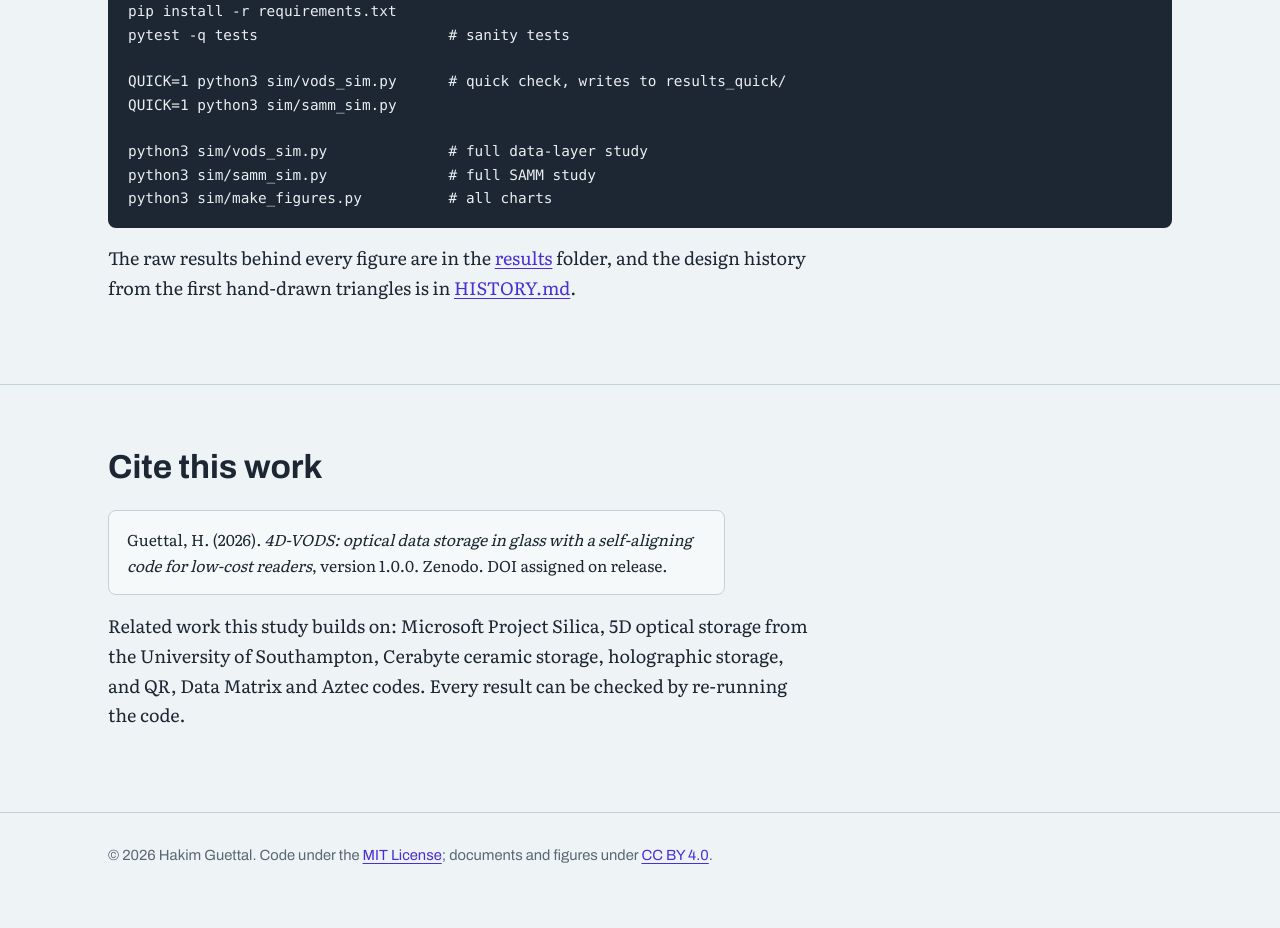
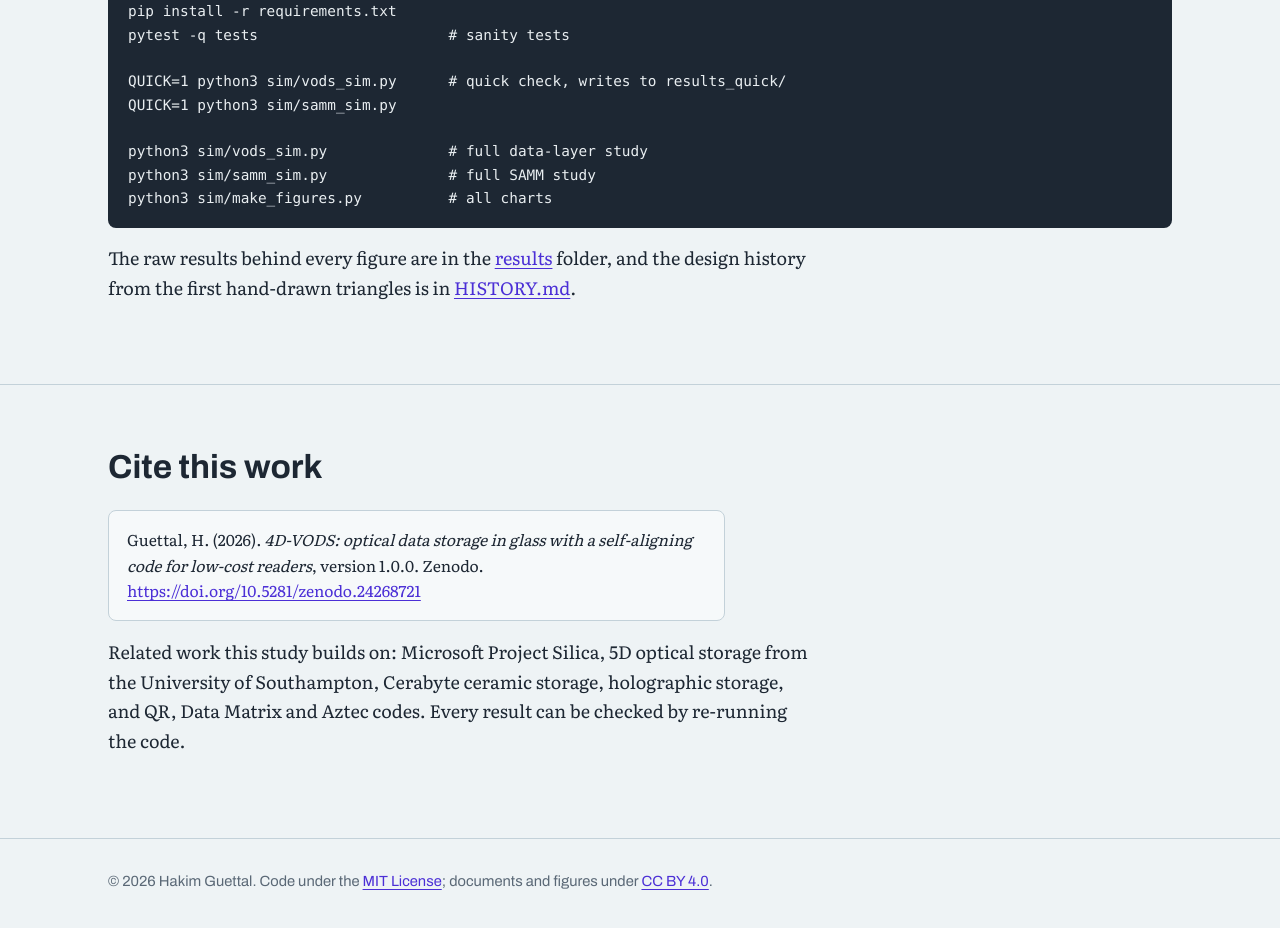
Before and after one commit to Guett-HM/4d-vods, a plain HTML site: page index.html in a window 1280 px wide. Shown: the part 4992-5920 px from the top of the page. Drawn offline with Linux system fonts and the light colour scheme.

Commit message:
Add Zenodo DOI

```diff
--- a/index.html
+++ b/index.html
@@ -310,7 +310,7 @@ python3 sim/make_figures.py          # all charts</code></pre>
 <script>
   // Set these after publishing; they are left empty in the first release.
   const REPO_URL = "https://github.com/GuettHM/4d-vods";
-  const DOI = "";        // e.g. "10.5281/zenodo.1234567"
+  const DOI = "10.5281/zenodo.24268721";
 
   if (REPO_URL) document.getElementById("repo-link").href = REPO_URL;
   if (DOI) {
```
Also changed, not shown: 2 other files.
